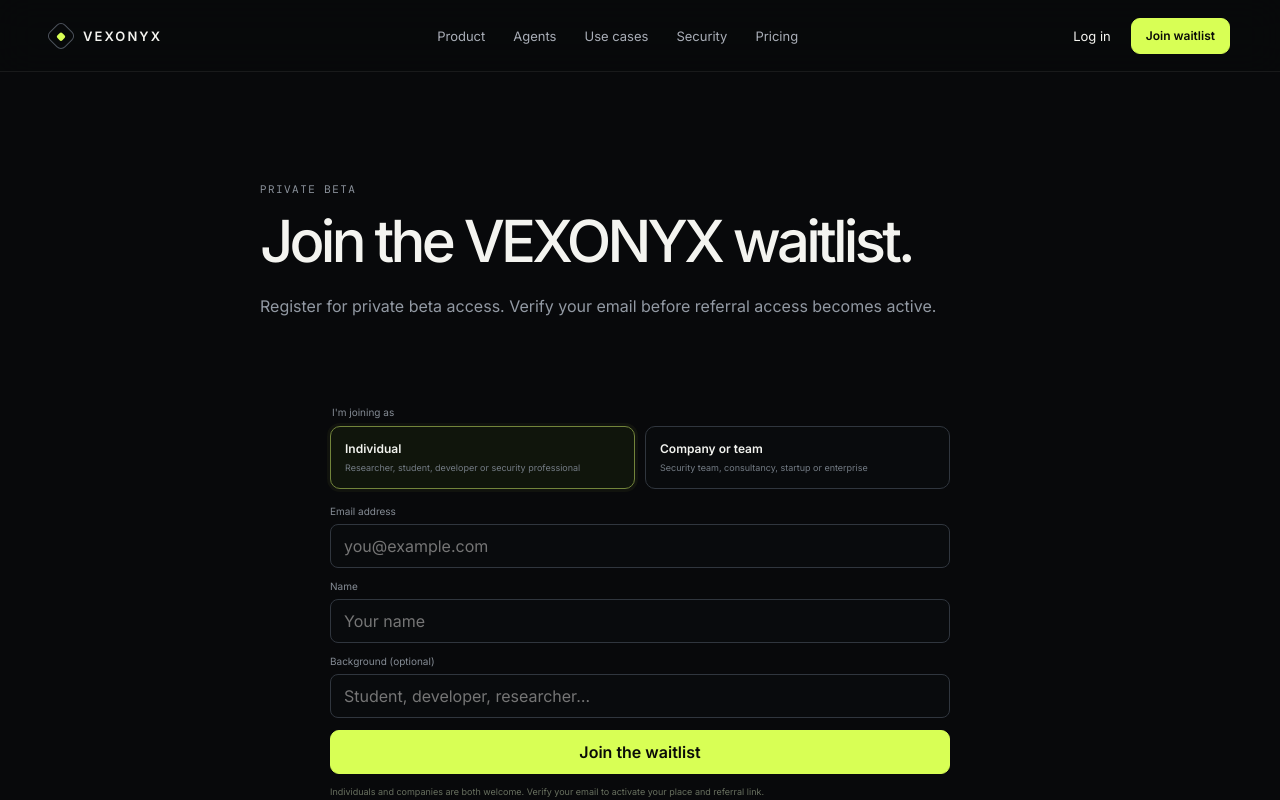
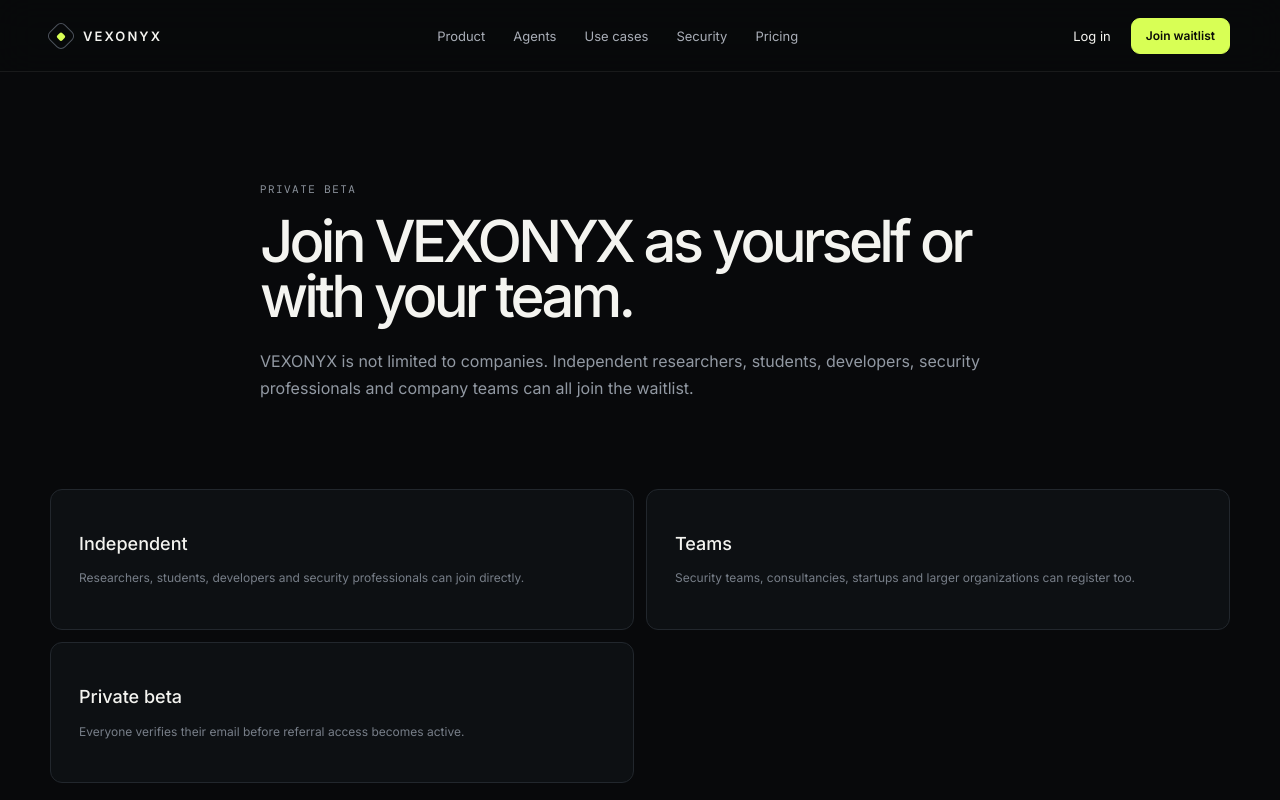
Before and after one commit to heke99/vexonyx, a Next.js app in the folder apps/web/: page /waitlist in a window 1280 px wide. Shown: the top 800 px of the page. Built offline with nearby package versions, Linux system fonts and the light colour scheme; no server answers; a web font is replaced by a local one.

Commit message:
Clarify inclusive private beta waitlist

```diff
--- a/apps/web/app/waitlist/page.tsx
+++ b/apps/web/app/waitlist/page.tsx
@@ -1,8 +1,30 @@
 import { MarketingHeader } from "@/components/marketing-header";
 import { WaitlistForm } from "@/components/waitlist-form";
 
-export default async function Page({searchParams}:{searchParams:Promise<{ref?:string}>}) {
-  const {ref} = await searchParams;
+const audience = [
+  ["Independent", "Researchers, students, developers and security professionals can join directly."],
+  ["Teams", "Security teams, consultancies, startups and larger organizations can register too."],
+  ["Private beta", "Everyone verifies their email before referral access becomes active."],
+] as const;
+
+export default async function Page({ searchParams }: { searchParams: Promise<{ ref?: string }> }) {
+  const { ref } = await searchParams;
   const referralCode = typeof ref === "string" && /^[A-Z0-9]{4,40}$/i.test(ref) ? ref.toUpperCase() : undefined;
-  return <main className="content-page"><MarketingHeader/><section className="shell content-hero"><div className="section-label">PRIVATE BETA</div><h1>Join the VEXONYX waitlist.</h1><p>Register for private beta access. Verify your email before referral access becomes active.</p></section><section className="shell" style={{maxWidth:620,paddingBottom:120}}><WaitlistForm referralCode={referralCode}/></section></main>;
+
+  return (
+    <main className="content-page">
+      <MarketingHeader />
+      <section className="shell content-hero">
+        <div className="section-label">PRIVATE BETA</div>
+        <h1>Join VEXONYX as yourself or with your team.</h1>
+        <p>VEXONYX is not limited to companies. Independent researchers, students, developers, security professionals and company teams can all join the waitlist.</p>
+      </section>
+      <section className="shell" style={{ paddingBottom: 120 }}>
+        <div className="content-body" style={{ paddingBottom: 28 }}>
+          {audience.map(([title, text]) => <article className="content-card" key={title}><h2>{title}</h2><p>{text}</p></article>)}
+        </div>
+        <div style={{ maxWidth: 680 }}><WaitlistForm referralCode={referralCode} /></div>
+      </section>
+    </main>
+  );
 }
```
